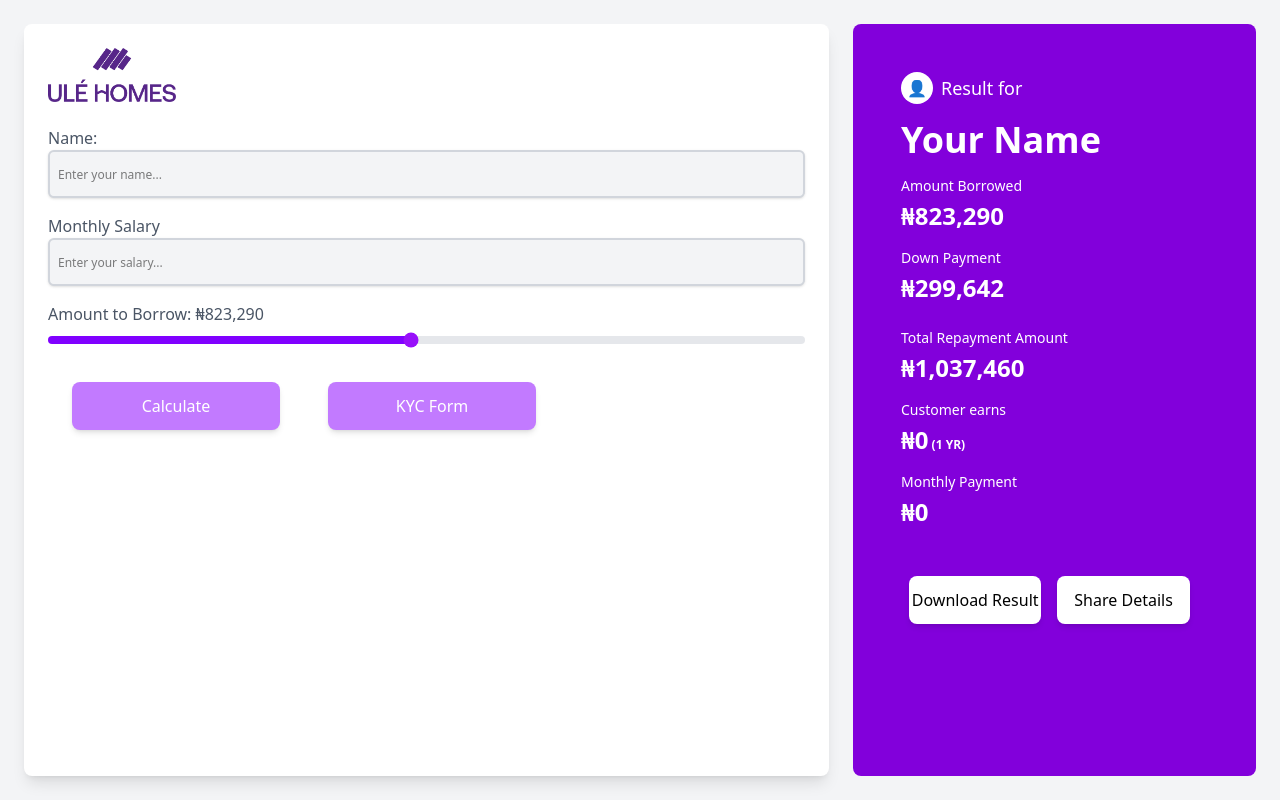
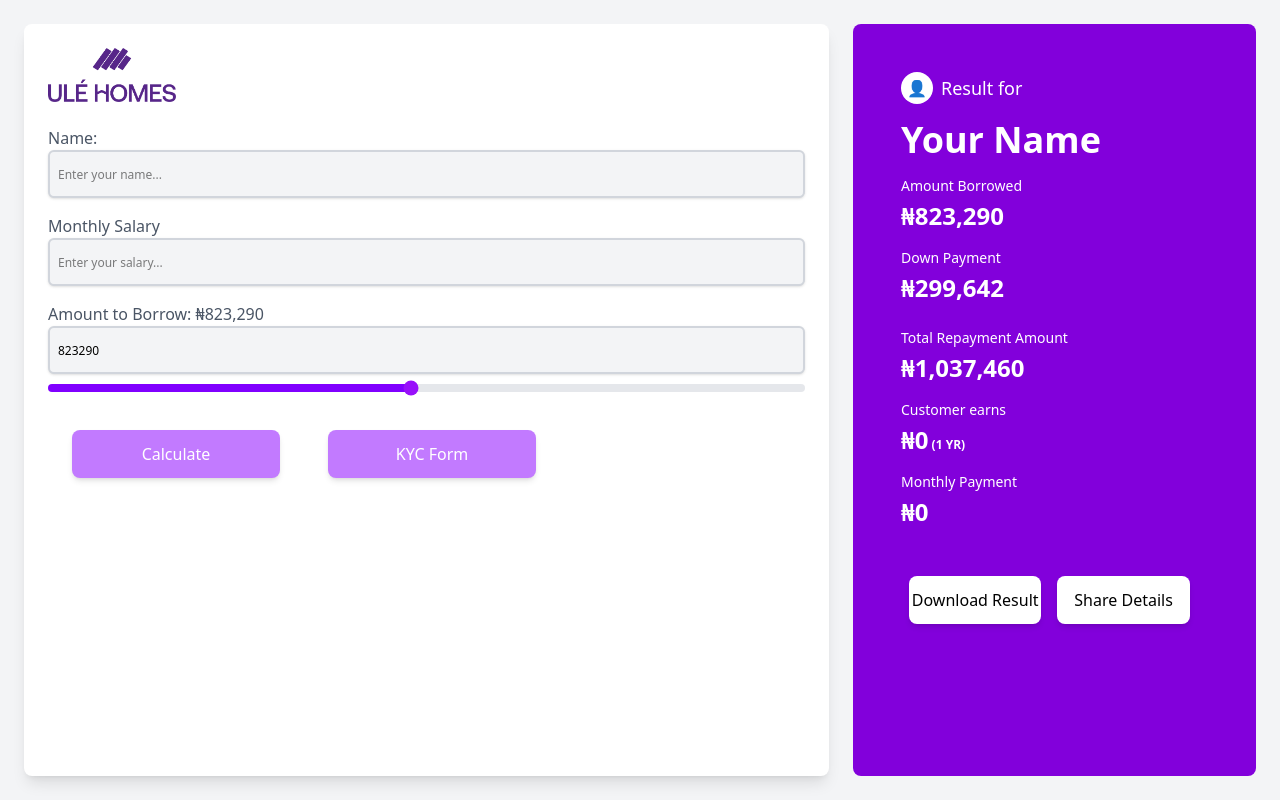
Before and after one commit to TunmiDev/loan-calculator, a React (Vite) app: page / in a window 1280 px wide. Built offline with nearby package versions, Linux system fonts and the light colour scheme.

Commit message:
Update App.jsx

```diff
--- a/src/App.jsx
+++ b/src/App.jsx
@@ -56,16 +56,44 @@ const LoanCalculator = () => {
           />
         </div>
 
-        {/* Loan Amount Slider */}
+        {/* Loan Amount Input */}
         <div className="mt-4">
           <label className="block text-gray-600">
             Amount to Borrow: ₦{loanAmount.toLocaleString()}
           </label>
+
+          {/* Editable Input Field */}
+          <input
+            type="number"
+            placeholder="Enter amount to borrow..."
+            value={loanAmount === "" ? "" : loanAmount} // Allows clearing input
+            onChange={(e) => {
+              let value = e.target.value;
+
+              // Allow empty input for user editing
+              if (value === "") {
+                setLoanAmount("");
+              } else {
+                let numericValue = Number(value);
+
+                // Ensure value is within range
+                if (numericValue >= 200000 && numericValue <= 1500000) {
+                  setLoanAmount(numericValue);
+                }
+              }
+            }}
+            className="focus:border-indigo-700 focus:outline-none focus:shadow-outline
+      flex-grow transition duration-200 appearance-none p-2 border-2 border-gray-300 text-black bg-gray-100
+      font-normal w-full h-12 text-xs rounded-md shadow-sm"
+          />
+
+          {/* Range Slider */}
           <input
             type="range"
             min="200000"
             max="1500000"
-            value={loanAmount}
+            step="1000" // Ensures smoother increments
+            value={loanAmount === "" ? 200000 : loanAmount} // Default to 200,000 if empty
             onChange={(e) => setLoanAmount(Number(e.target.value))}
             className="w-full h-2 rounded-lg appearance-none cursor-pointer accent-purple-600"
             style={{
```
